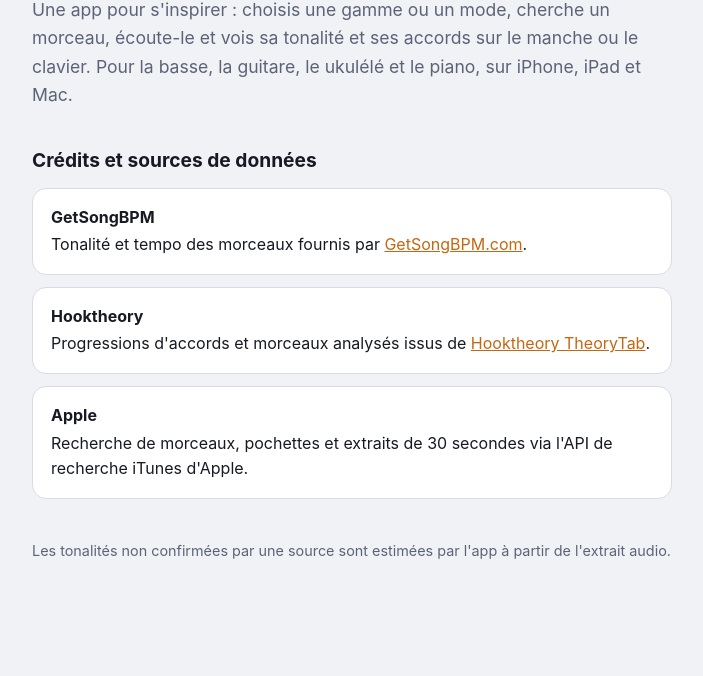
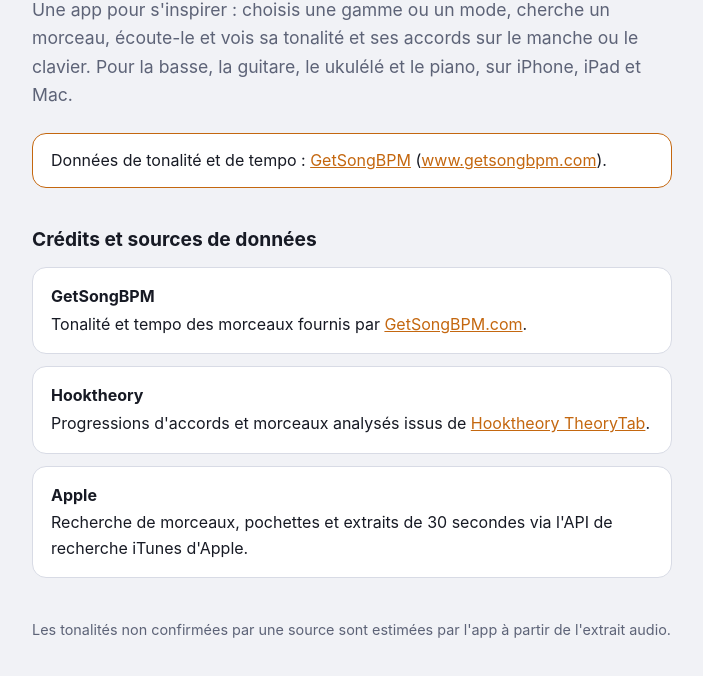
Before and after one commit to bertrandserra93/TremendousMusicPal-site, a plain HTML site: page index.html in a window 1280 px wide. Shown: the part 116-792 px from the top of the page, without its empty margins (288-991 px from the left). Drawn offline with Linux system fonts and the light colour scheme.

Commit message:
Lien GetSongBPM bien visible, avec et sans www
Co-Authored-By: Claude Opus 5.5 <noreply@anthropic.com>

```diff
--- a/index.html
+++ b/index.html
@@ -22,12 +22,15 @@
   li strong { display: block; margin-bottom: 2px; }
   a { color: var(--accent); }
   footer { margin-top: 40px; color: var(--muted); font-size: 0.9rem; }
+  .powered { background: var(--card); border: 1px solid var(--accent); border-radius: 14px; padding: 14px 18px; margin-top: 24px; }
 </style>
 </head>
 <body>
 <main>
   <h1>TremendousMusicPal</h1>
   <p class="lead">Une app pour s'inspirer : choisis une gamme ou un mode, cherche un morceau, écoute-le et vois sa tonalité et ses accords sur le manche ou le clavier. Pour la basse, la guitare, le ukulélé et le piano, sur iPhone, iPad et Mac.</p>
+
+  <p class="powered">Données de tonalité et de tempo : <a href="https://getsongbpm.com/" title="GetSongBPM">GetSongBPM</a> (<a href="https://www.getsongbpm.com/">www.getsongbpm.com</a>).</p>
 
   <h2>Crédits et sources de données</h2>
   <ul>
```
